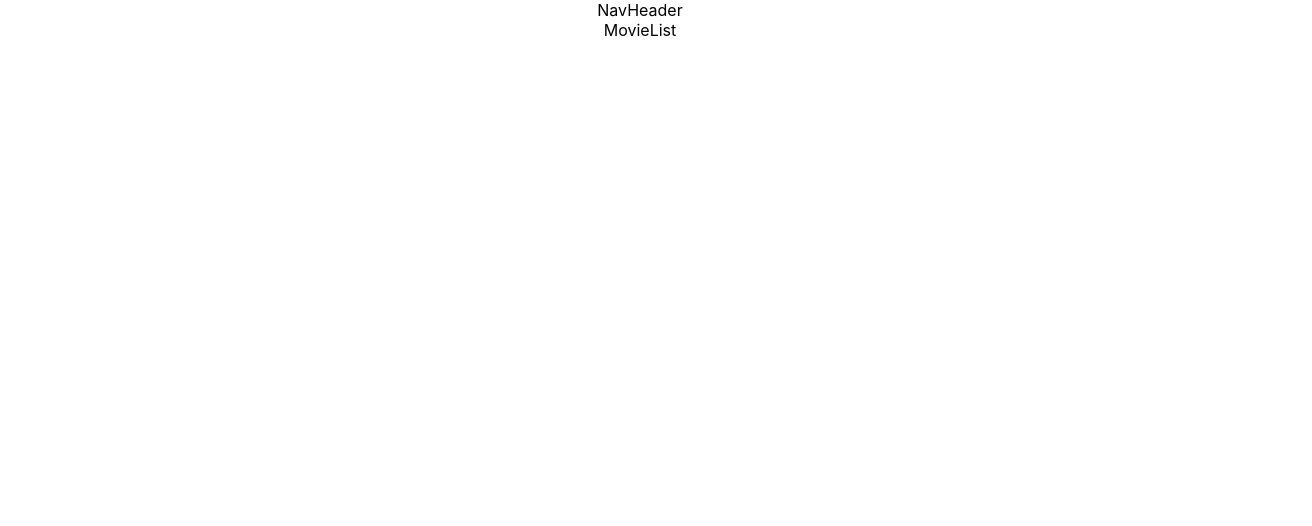
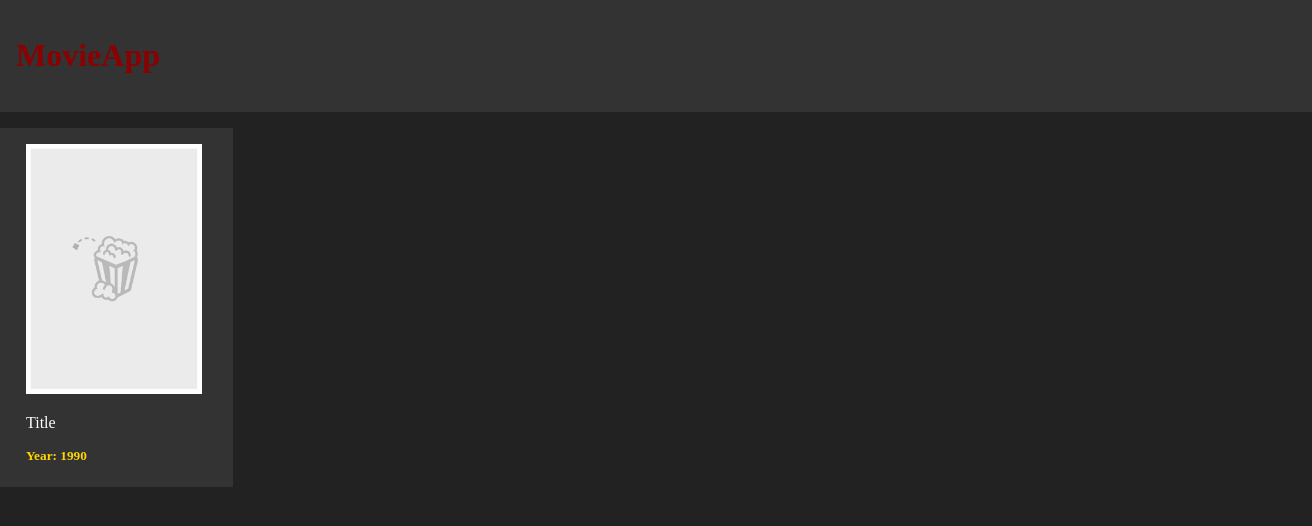
Before and after one commit to akotonyStark/movie-app-client, a React (Create React App) app: page / in a window 1280 px wide. Shown: the top 526 px of the page, 1312 px wide, since content can reach past the window. Built offline with nearby package versions, Linux system fonts and the light colour scheme.

Commit message:
setup various components and pages

```diff
--- a/package.json
+++ b/package.json
@@ -4,7 +4,7 @@
   "private": true,
   "dependencies": {
     "@emotion/react": "^11.10.4",
-    "@emotion/style": "^0.8.0",
+    "@emotion/styled": "^11.10.4",
     "@mui/material": "^5.10.5",
     "@testing-library/jest-dom": "^5.16.5",
     "@testing-library/react": "^13.4.0",
--- a/src/App.css
+++ b/src/App.css
@@ -1,38 +1,31 @@
-.App {
-  text-align: center;
+.poster :hover {
+  -ms-transform: scale(1.2); /* IE 9 */
+  -webkit-transform: scale(1.2); /* Safari 3-8 */
+  transform: scale(1.3);
+  transition: 1ms;
+  z-index: 1;
 }
 
-.App-logo {
-  height: 40vmin;
-  pointer-events: none;
+.movie {
+  background-color: #333;
+  width: 175px;
+  border-radius: 0rem;
+  padding: 1rem 2rem;
+  color: white;
+  margin: 10px;
 }
 
-@media (prefers-reduced-motion: no-preference) {
-  .App-logo {
-    animation: App-logo-spin infinite 20s linear;
-  }
+.movie:hover {
+  border: 1px solid goldenrod;
+  -ms-transform: scale(1.1); /* IE 9 */
+  -webkit-transform: scale(1.1); /* Safari 3-8 */
+  transform: scale(1.1);
+  transition: 1ms;
+  z-index: 1;
+  cursor: pointer;
 }
 
-.App-header {
-  background-color: #282c34;
-  min-height: 100vh;
-  display: flex;
-  flex-direction: column;
-  align-items: center;
-  justify-content: center;
-  font-size: calc(10px + 2vmin);
-  color: white;
+body {
+  background-color: #222;
+  margin: 0 auto;
 }
-
-.App-link {
-  color: #61dafb;
-}
-
-@keyframes App-logo-spin {
-  from {
-    transform: rotate(0deg);
-  }
-  to {
-    transform: rotate(360deg);
-  }
-}
--- a/src/components/MovieItem.js
+++ b/src/components/MovieItem.js
@@ -1,7 +1,23 @@
 import React from 'react'
+import poster from '../images/poster.png'
+import Box from '@mui/material/Box'
 
 const MovieItem = () => {
-  return <div>MovieItem</div>
+  return (
+    <>
+      <Box mt={4} className='movie'>
+        <img
+          className='poster'
+          style={{ width: 'auto', height: 250 }}
+          src={poster}
+          alt='poster'
+        />
+
+        <p>{'Title'}</p>
+        <h5 style={{ color: 'gold', margin: '7px  0' }}>Year: {1990}</h5>
+      </Box>
+    </>
+  )
 }
 
 export default MovieItem
--- a/src/components/NavHeader.js
+++ b/src/components/NavHeader.js
@@ -1,7 +1,21 @@
 import React from 'react'
+import Box from '@mui/material/Box'
+import { Button } from '@mui/material'
 
 const NavHeader = () => {
-  return <div>NavHeader</div>
+  return (
+    <Box
+      sx={{
+        width: '100%',
+        height: 80,
+        backgroundColor: '#333',
+        padding: 2,
+        color: 'darkred',
+      }}
+    >
+      <h1>MovieApp</h1>
+    </Box>
+  )
 }
 
 export default NavHeader
--- a/src/index.css
+++ /dev/null
@@ -1,13 +0,0 @@
-body {
-  margin: 0;
-  font-family: -apple-system, BlinkMacSystemFont, 'Segoe UI', 'Roboto', 'Oxygen',
-    'Ubuntu', 'Cantarell', 'Fira Sans', 'Droid Sans', 'Helvetica Neue',
-    sans-serif;
-  -webkit-font-smoothing: antialiased;
-  -moz-osx-font-smoothing: grayscale;
-}
-
-code {
-  font-family: source-code-pro, Menlo, Monaco, Consolas, 'Courier New',
-    monospace;
-}
--- a/src/pages/MovieList.js
+++ b/src/pages/MovieList.js
@@ -1,7 +1,21 @@
-import React from 'react'
+import { Grid } from '@mui/material'
+import React, { useState } from 'react'
+import MovieItem from '../components/MovieItem'
 
 const MovieList = () => {
-  return <div>MovieList</div>
+  const [movies, setMovies] = useState([
+    {
+      name: 'some',
+      release_year: 1990,
+    },
+  ])
+  return (
+    <Grid container spacing={2} sx={{ display: 'flex' }}>
+      {movies?.map((movie, index) => {
+        return <MovieItem key={index}></MovieItem>
+      })}
+    </Grid>
+  )
 }
 
 export default MovieList
```
Also changed, not shown: src/index.js (+5 -7 lines), src/images/poster.png (added), 1 other file (tests, documents, lock files or other folders).
